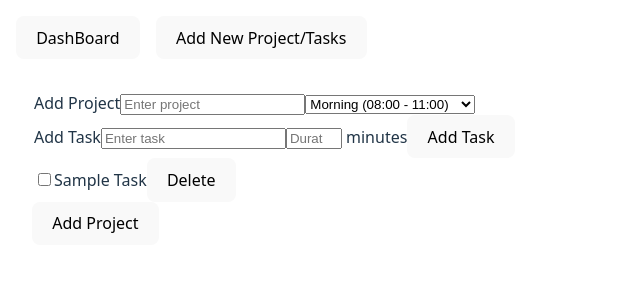
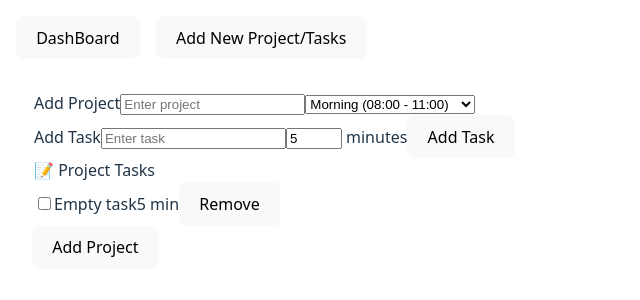
Before and after one commit to Sanskar801/TODO, a React (Vite) app: page / in a window 1280 px wide. Both pictures are taken after a click on the button "Add New Project/Tasks". Shown: the top 300 px of the page, without its empty margins (0-640 px from the left). Built offline with nearby package versions, Linux system fonts and the light colour scheme.

Commit message:
v2- Task Item completed

```diff
--- a/src/component/TaskItem.jsx
+++ b/src/component/TaskItem.jsx
@@ -1,15 +1,21 @@
-const TaskItem = () => {
+const TaskItem = ({ task, onToggle, onDelete, isCreating = false }) => {
     return (
         <div>
 
-            <input
-                type="checkbox"
-                name="check-item"
-                id="check-item" />
+            {isCreating && (
+                <input
+                    type="checkbox"
+                    name="check-item"
+                    checked={task.completed}
+                    id="check-item"
+                    onChange={() => onToggle(task.id)}
+                />
+            )}
 
-            <label htmlFor="check-item">Sample Task</label>
+            <span className={task.completed ? 'completed' : ''}>{task.taskName}</span>
+            <span className="duration">{task.duration} min</span>
 
-            <button>Delete</button>
+            <button onClick={onDelete}>Remove</button>
 
         </div>
     )
--- /dev/null
+++ b/src/data/Project.js
@@ -0,0 +1,11 @@
+const Project = (projectName, timeSlot, tasks = []) => ({
+    id: Date.now(),
+    projectName,
+    tasks,
+    duration: tasks.reduce((acc, task) => acc + task.duration, 0),
+    timeSlot,
+    createdAt: new Date(),
+    completed: false,
+})
+
+export default Project
--- /dev/null
+++ b/src/data/Task.js
@@ -0,0 +1,9 @@
+const Task = (taskName = 'Empty task', duration = 5) => ({
+    id: Date.now(),
+    taskName,
+    duration: Number(duration),
+    project: '',
+    completed: false,
+})
+
+export default Task
--- a/src/pages/NewProject.jsx
+++ b/src/pages/NewProject.jsx
@@ -1,35 +1,61 @@
+import { useState } from "react";
 import TaskItem from "../component/TaskItem"
+import Project from "../data/Project";
+import Task from "../data/Task";
 
 
 const NewProject = () => {
+
+    const [project, setProject] = useState(Project);
+    const [task, setTask] = useState(Task);
+
+    const handleAddTask = () => {
+
+    }
+
+    const handleRemoveTask = () => {
+
+    }
+
     return (
-        <section>
-            <div className="add-task">
+        <section className="add-task">
             <form>
                 <legend>
+
                     <label htmlFor="project">Add Project</label>
+
                     <input
                         type="text"
                         name="project"
                         id="project"
-                            placeholder='Enter project' />
+                        placeholder='Enter project'
+                        value={project.name}
+                        onChange={e => setProject({ ...project, name: e.target.value })} />
 
-                        <select name="peher" id="peher">
+                    <select
+                        name="peher"
+                        id="peher"
+                        value={project.timeSlot}
+                        onChange={e => setProject({ ...project, timeSlot: e.target.value })}>
                         <option value="morning">Morning (08:00 - 11:00)</option>
                         <option value="afternoon">Afternoon (11:00 - 05:00)</option>
                         <option value="evening">Evening (05:00 - 08:00)</option>
                         <option value="night">Night (08:00 - 10:45)</option>
                     </select>
+
                 </legend>
 
                 <legend>
+
                     <label htmlFor="task">Add Task</label>
 
                     <input
                         type="text"
                         name="task"
                         id="task"
-                            placeholder='Enter task' />
+                        placeholder='Enter task'
+                        value={task.name}
+                        onChange={e => setTask({ ...task, name: e.target.value })} />
 
                     <input
                         type="number"
@@ -37,21 +63,32 @@ const NewProject = () => {
                         id="duration"
                         placeholder='Duration'
                         min="0"
-                            max="90" />
+                        max="90"
+                        value={task.duration}
+                        onChange={e => setTask({ ...task, duration: e.target.value })} />
                     <label> minutes</label>
 
-                        <button>Add Task</button>
+                    <button onClick={handleAddTask}>Add Task</button>
 
                 </legend>
 
                 <legend className="tasks-list">
-                        <TaskItem />
+
+                    <label>📝 Project Tasks</label>
+
+                    <TaskItem
+                        key={task.id}
+                        task={task}
+                        onDelete={handleRemoveTask}
+                        isCreating={true}
+                    />
+
                 </legend>
 
                 <button type="submit">Add Project</button>
 
             </form>
-            </div>
+
         </section>
     )
 }
```
Lines whose indentation alone changed are shown as unchanged.
